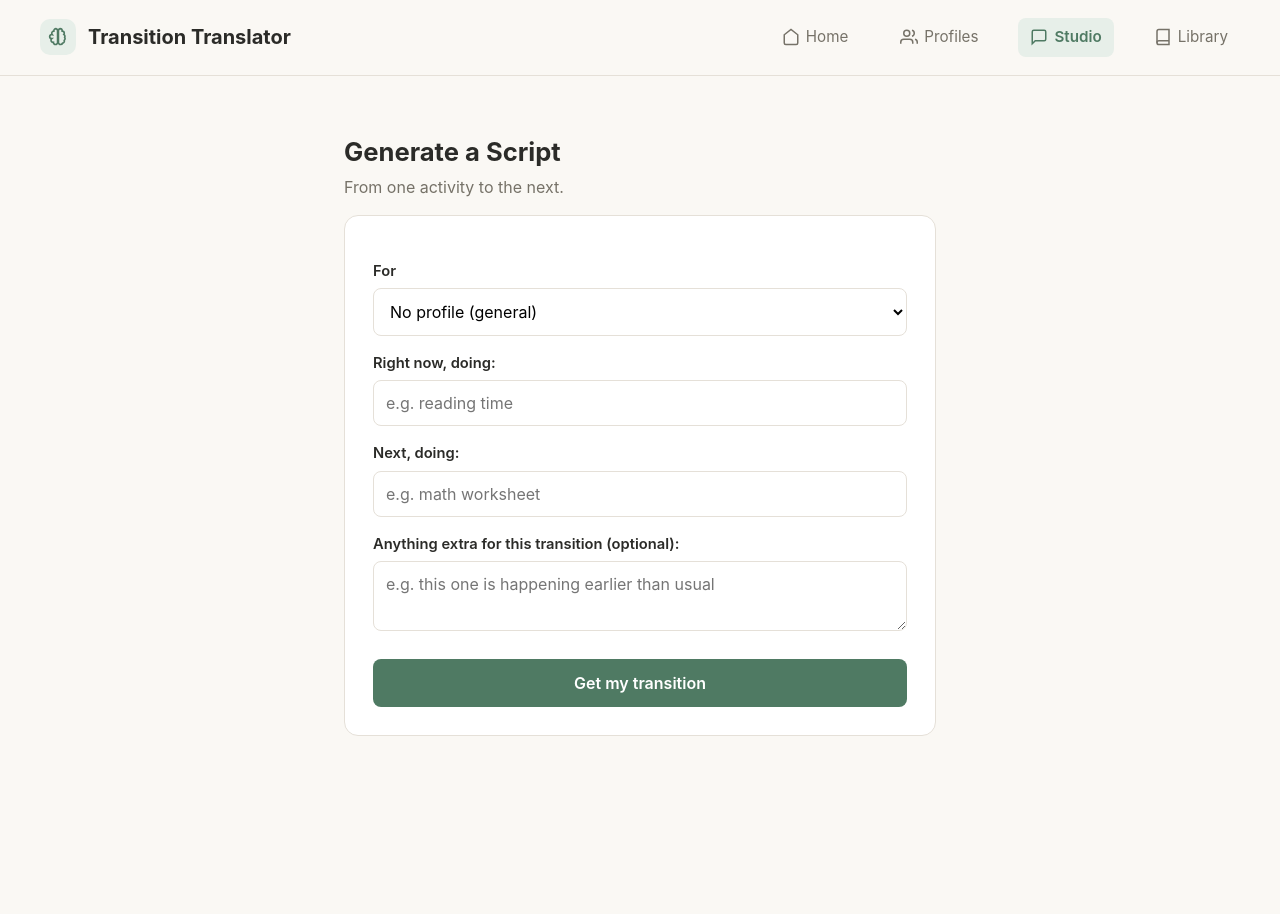
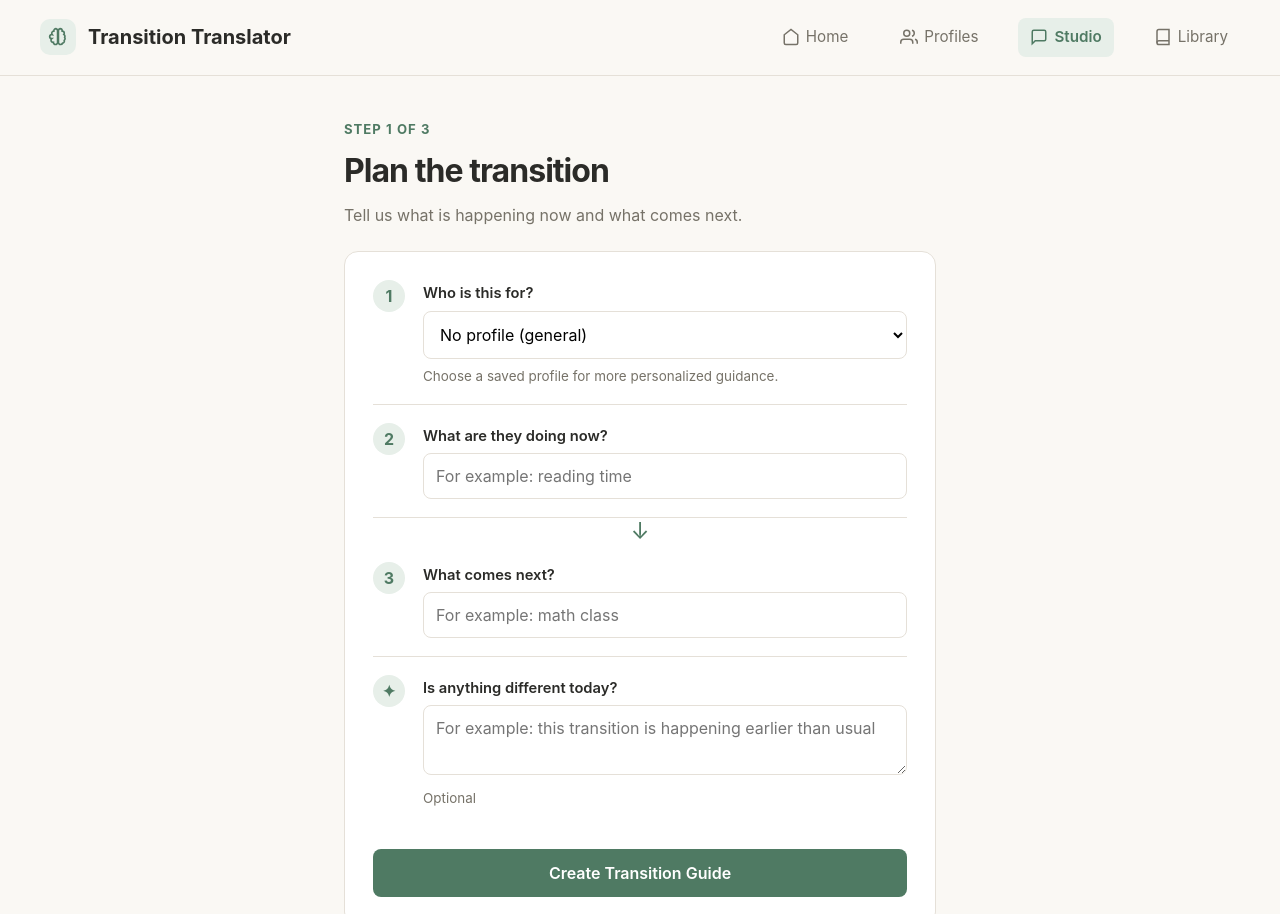
Before and after one commit to connieni26/IncludAI, a plain HTML site: page generate.html in a window 1280 px wide. Shown: the top 914 px of the page. Before the commit the page ends 816 px from the top, so only its background shows below. Drawn offline with Linux system fonts and the light colour scheme.

Commit message:
Improve homepage and studio UI

```diff
--- a/generate.html
+++ b/generate.html
@@ -23,27 +23,73 @@
   </nav>
 
   <main class="page-narrow">
-    <h1 style="font-size: 1.6rem; margin-bottom: 4px;">Generate a Script</h1>
-    <p style="color: var(--text-muted); margin-top: 0;">From one activity to the next.</p>
+  <div class="studio-heading">
+    <span class="studio-kicker">Step 1 of 3</span>
+    <h1>Plan the transition</h1>
+    <p>Tell us what is happening now and what comes next.</p>
+  </div>
 
     <!-- Step 1: the input form -->
     <div class="form-card" id="formCard">
       <form id="transitionForm">
-        <label for="profileSelect">For</label>
-        <select id="profileSelect">
-          <option value="">No profile (general)</option>
-        </select>
+        <div class="form-section">
+  <div class="form-section-number">1</div>
 
-        <label for="currentActivity">Right now, doing:</label>
-        <input type="text" id="currentActivity" placeholder="e.g. reading time" required />
+  <div class="form-section-content">
+    <label for="profileSelect">Who is this for?</label>
+    <select id="profileSelect">
+      <option value="">No profile (general)</option>
+    </select>
+    <p class="field-help">Choose a saved profile for more personalized guidance.</p>
+  </div>
+</div>
 
-        <label for="nextActivity">Next, doing:</label>
-        <input type="text" id="nextActivity" placeholder="e.g. math worksheet" required />
+<div class="form-section">
+  <div class="form-section-number">2</div>
 
-        <label for="notes">Anything extra for this transition (optional):</label>
-        <textarea id="notes" placeholder="e.g. this one is happening earlier than usual"></textarea>
+  <div class="form-section-content">
+    <label for="currentActivity">What are they doing now?</label>
+    <input
+      type="text"
+      id="currentActivity"
+      placeholder="For example: reading time"
+      required
+    />
+  </div>
+</div>
 
-        <button type="submit" id="generateBtn" class="btn-primary">Get my transition</button>
+<div class="transition-arrow" aria-hidden="true">↓</div>
+
+<div class="form-section">
+  <div class="form-section-number">3</div>
+
+  <div class="form-section-content">
+    <label for="nextActivity">What comes next?</label>
+    <input
+      type="text"
+      id="nextActivity"
+      placeholder="For example: math class"
+      required
+    />
+  </div>
+</div>
+
+<div class="form-section form-section-optional">
+  <div class="form-section-icon">✦</div>
+
+  <div class="form-section-content">
+    <label for="notes">Is anything different today?</label>
+    <textarea
+      id="notes"
+      placeholder="For example: this transition is happening earlier than usual"
+    ></textarea>
+    <p class="field-help">Optional</p>
+  </div>
+</div>
+
+<button type="submit" id="generateBtn" class="btn-primary">
+  Create Transition Guide
+</button>
       </form>
     </div>
 
--- a/style.css
+++ b/style.css
@@ -529,3 +529,147 @@ button {
   font-size: 0.88rem;
   margin-top: 8px;
 }
+
+.hero-cta {
+  display: inline-flex;
+  align-items: center;
+  justify-content: center;
+  margin-top: 24px;
+  padding: 14px 24px;
+  border-radius: 12px;
+  background: var(--accent);
+  color: white;
+  font-weight: 700;
+  transition: transform 0.18s ease, box-shadow 0.18s ease;
+}
+
+.hero-cta:hover {
+  transform: translateY(-2px);
+  box-shadow: 0 10px 24px rgba(79, 122, 99, 0.2);
+}
+
+.transition-preview {
+  max-width: 560px;
+  margin: 42px auto 0;
+  padding: 22px;
+  background: white;
+  border: 1px solid var(--border);
+  border-radius: 20px;
+  box-shadow: 0 20px 50px rgba(43, 43, 40, 0.08);
+  text-align: left;
+}
+
+.preview-top {
+  display: flex;
+  justify-content: space-between;
+  align-items: center;
+  padding-bottom: 16px;
+  border-bottom: 1px solid var(--border);
+  color: var(--accent);
+}
+
+.preview-top strong {
+  font-size: 1.25rem;
+}
+
+.preview-step {
+  display: flex;
+  align-items: center;
+  gap: 16px;
+  padding-top: 20px;
+}
+
+.preview-icon {
+  width: 52px;
+  height: 52px;
+  display: grid;
+  place-items: center;
+  border-radius: 50%;
+  background: var(--accent-light);
+  font-size: 1.5rem;
+}
+
+.preview-step small {
+  color: var(--text-muted);
+}
+
+.preview-step p {
+  margin: 4px 0 0;
+  font-weight: 600;
+}
+
+.studio-heading {
+  margin-bottom: 24px;
+}
+
+.studio-kicker {
+  display: inline-block;
+  margin-bottom: 8px;
+  color: var(--accent);
+  font-size: 0.82rem;
+  font-weight: 700;
+  text-transform: uppercase;
+  letter-spacing: 0.08em;
+}
+
+.studio-heading h1 {
+  margin: 0 0 8px;
+  font-size: 2rem;
+  letter-spacing: -0.03em;
+}
+
+.studio-heading p {
+  margin: 0;
+  color: var(--text-muted);
+}
+
+.form-section {
+  display: grid;
+  grid-template-columns: 36px 1fr;
+  gap: 14px;
+  align-items: start;
+  padding: 18px 0;
+  border-bottom: 1px solid var(--border);
+}
+
+.form-section:first-child {
+  padding-top: 0;
+}
+
+.form-section:last-of-type {
+  border-bottom: none;
+}
+
+.form-section-number,
+.form-section-icon {
+  width: 32px;
+  height: 32px;
+  display: grid;
+  place-items: center;
+  border-radius: 50%;
+  background: var(--accent-light);
+  color: var(--accent);
+  font-weight: 700;
+}
+
+.form-section-content label {
+  margin-top: 2px;
+}
+
+.field-help {
+  margin: 7px 0 0;
+  color: var(--text-muted);
+  font-size: 0.84rem;
+}
+
+.transition-arrow {
+  text-align: center;
+  color: var(--accent);
+  font-size: 1.4rem;
+  line-height: 1;
+  margin: 2px 0;
+}
+
+.form-section-optional {
+  border-bottom: none;
+}
```
Also changed, not shown: index.html (+27 -2 lines).
